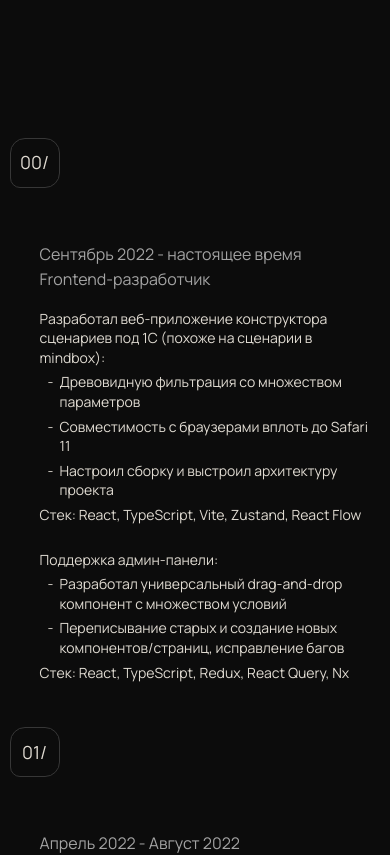
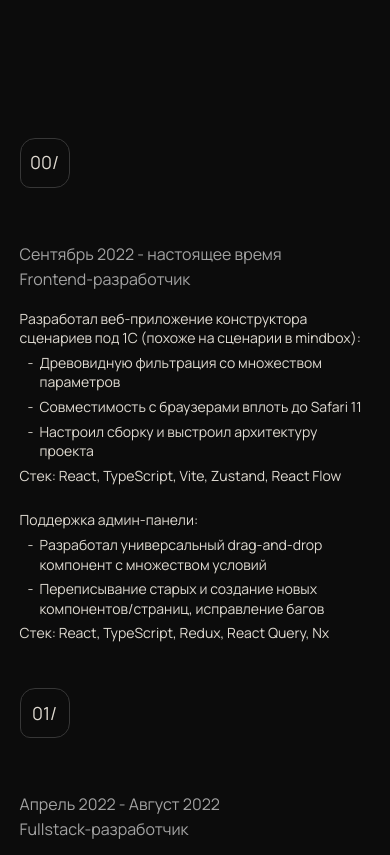
Before and after one commit to maximzassdeveloper/portfolio2023, a Next.js app: page /about in a window 390 px wide. Shown: the part 800-1655 px from the top of the page. Built offline with nearby package versions, Linux system fonts and the light colour scheme.

Commit message:
remove experience item line on mobile

```diff
--- a/src/components/sections/ContactSection/contact.module.scss
+++ b/src/components/sections/ContactSection/contact.module.scss
@@ -1,4 +1,5 @@
 .contact {
+  margin-top: 50px;
   padding: 150px 0;
   .container {
     display: flex;
--- a/src/components/sections/ExperienceSection/ExperienceItem/experience-item.module.scss
+++ b/src/components/sections/ExperienceSection/ExperienceItem/experience-item.module.scss
@@ -110,16 +110,16 @@
 
   .content {
     margin-top: 20px;
-    margin-left: 20px;
+    margin-left: 0;
   }
 
   .number {
     border-radius: 15px 15px 15px 10px;
-    margin-left: -10px;
+    margin-left: 0x;
   }
 
   .line {
-    left: 0;
+    display: none;
   }
 }
 
--- a/src/components/sections/ExperienceSection/experience.module.scss
+++ b/src/components/sections/ExperienceSection/experience.module.scss
@@ -1,3 +1,4 @@
 .experience {
   padding-top: 100px;
+  margin-bottom: 100px;
 }
```
Also changed, not shown: src/components/sections/ExperienceSection/experienceAnimations.ts (+0 -19 lines).
